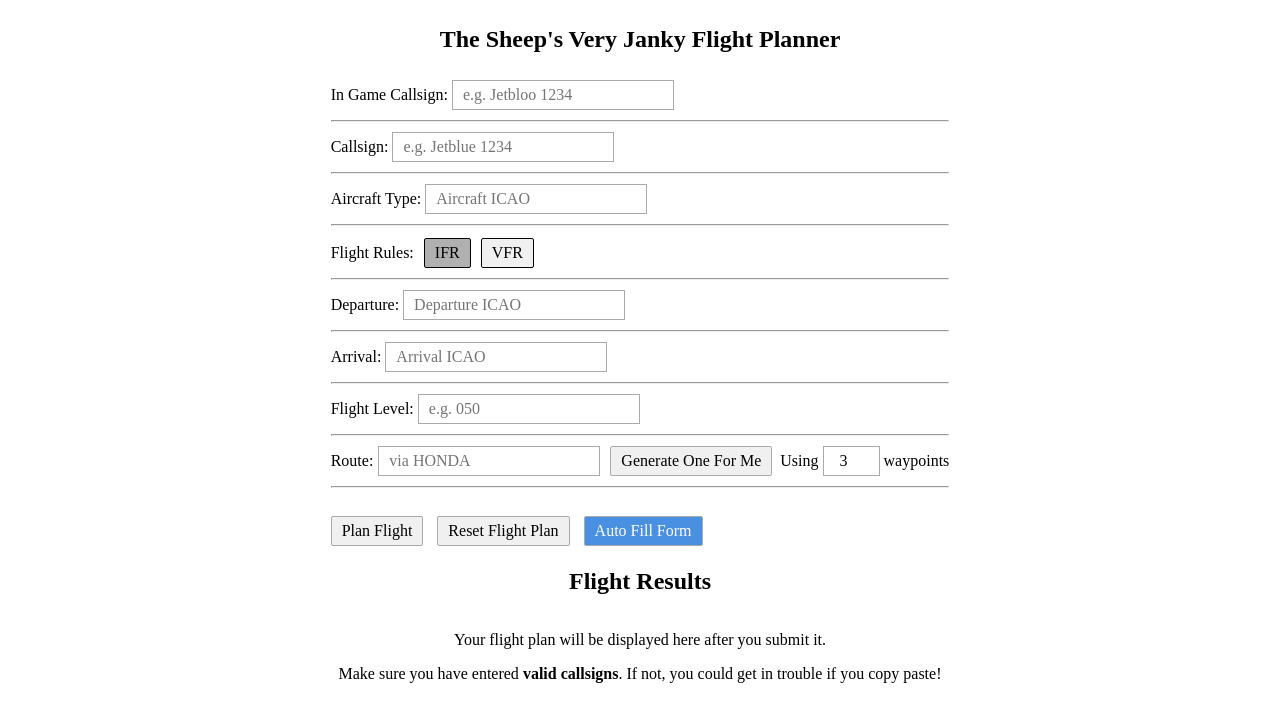
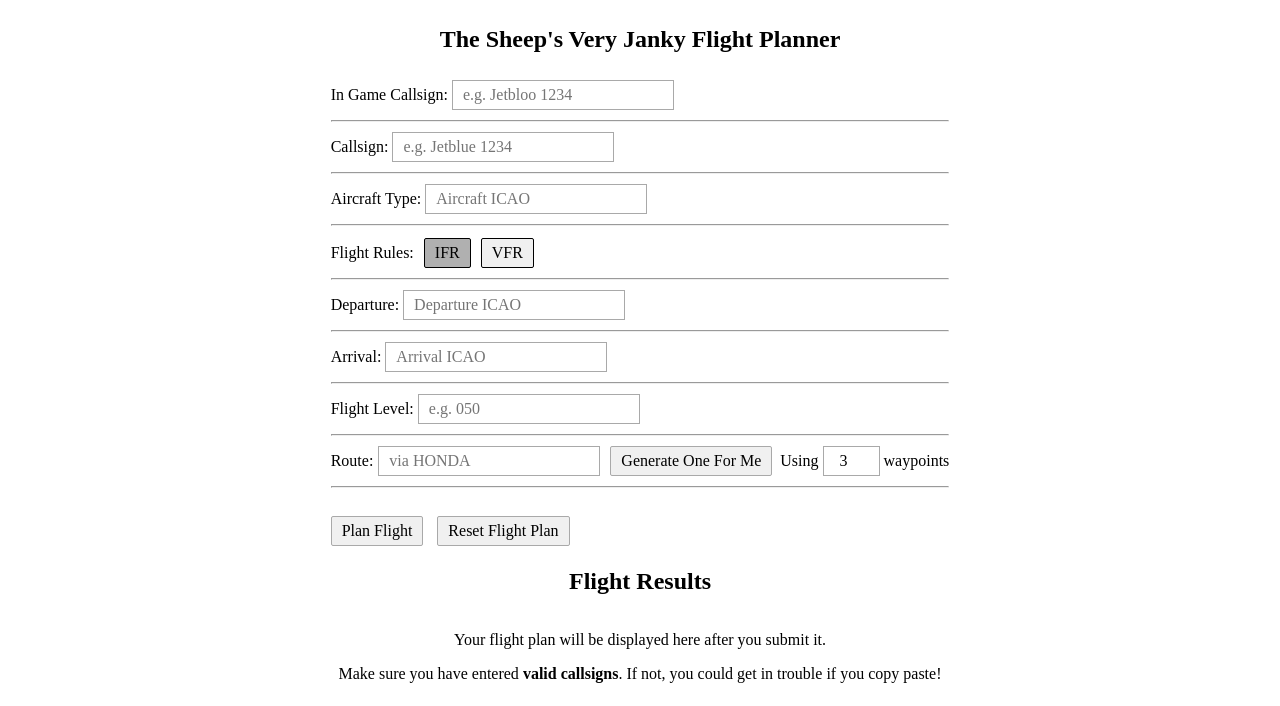
Before and after one commit to Sheepdude289/24JankPlan, a plain HTML site: page index.html in a window 1280 px wide. Shown: the part 94-800 px from the top of the page. Drawn offline with Linux system fonts and the light colour scheme.

Commit message:
Add files via upload

```diff
--- a/index.html
+++ b/index.html
@@ -92,7 +92,7 @@
 
                 <button type="submit">Plan Flight</button>
                 <button type="button" id="reset-form" style="margin-left: 10px;">Reset Flight Plan</button>
-                <button type="button" id="auto-fill-form" style="background-color: #4a90e2; color: white; margin-left: 10px;">Auto Fill Form</button>
+                <button type="button" id="auto-fill-form" style="background-color: #4a90e2; color: white; margin-left: 10px; display: none;">Auto Fill Form</button>
             </form>
         </section>
 
```
